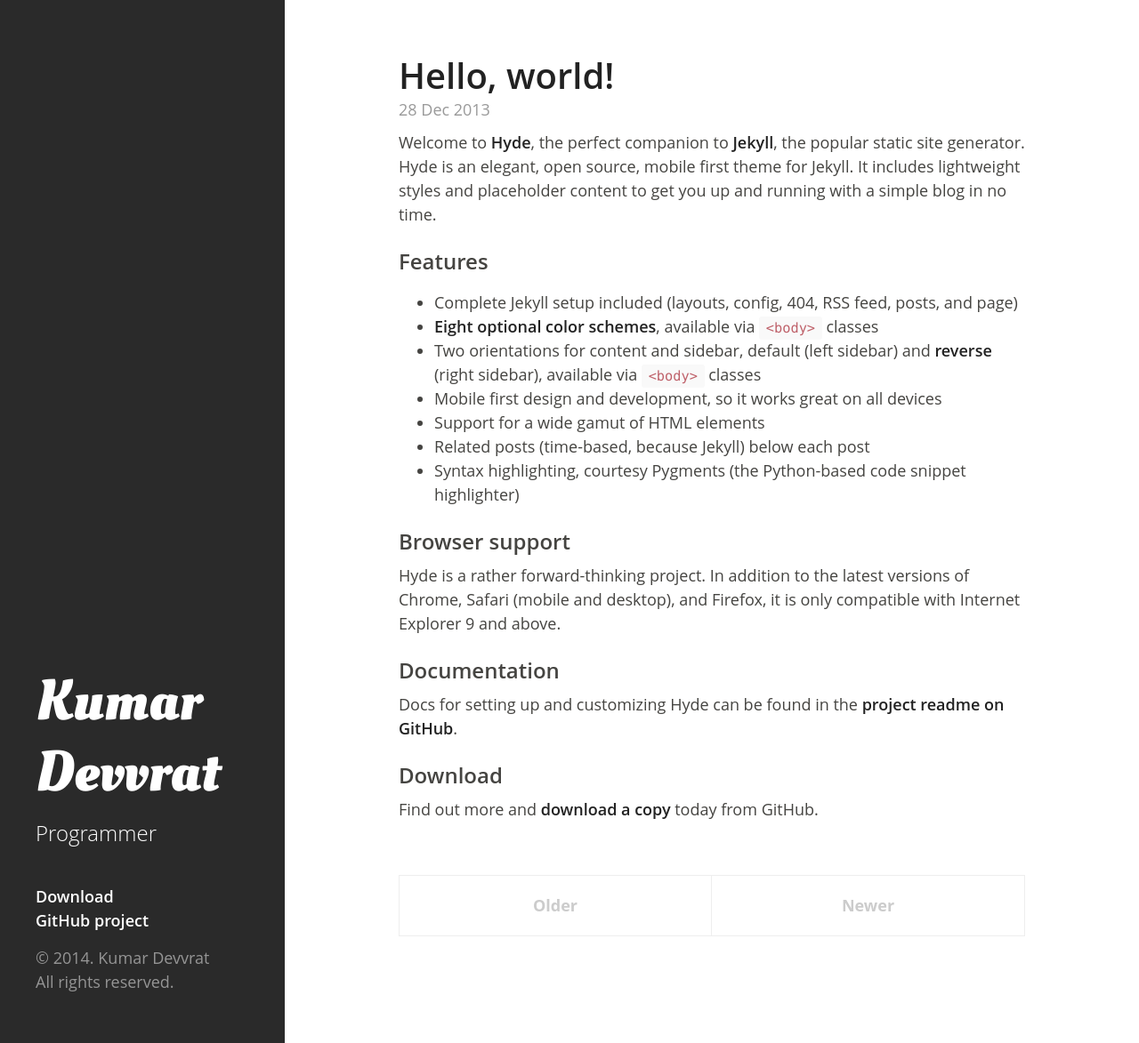
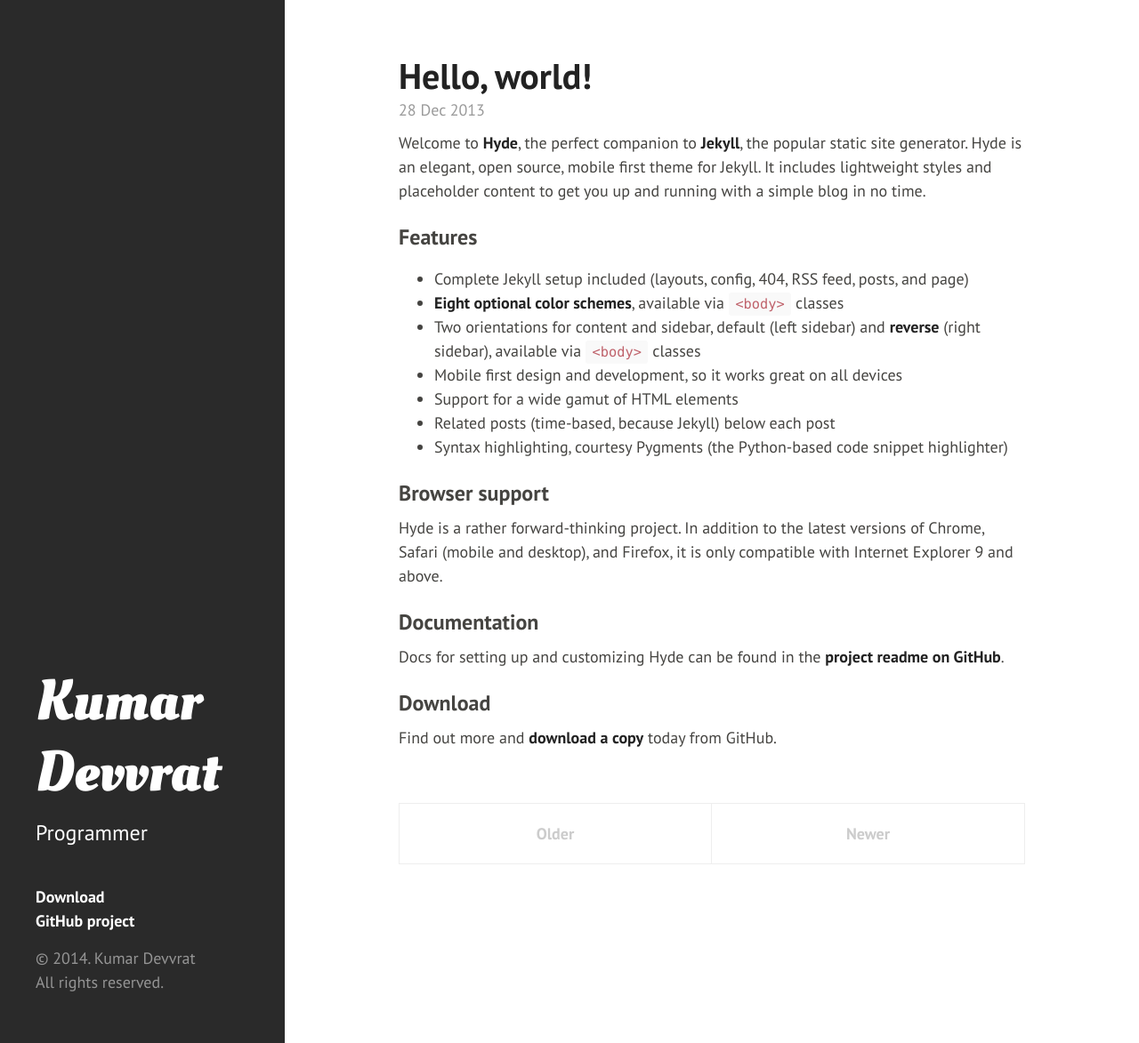
Before and after one commit to KumarDevvrat/kumardevvrat.github.io, a Jekyll site: the page built from index.html, in a window 1280 px wide and 1173 px high. Shown: the whole window at 89% size. Built offline with Jekyll 4.4.1, drawn with Linux system fonts in a browser that asks for light colours; Markdown is read by kramdown in place of the engine named in the settings; the list of posts is cut into pages by our own code.

Commit message:
Change font to PT Sans. Fixed the last commit

```diff
--- a/public/css/hyde.css
+++ b/public/css/hyde.css
@@ -54,7 +54,7 @@
 }
 
 body {
-  font-family: "Open Sans", Helvetica, Arial, sans-serif;
+  font-family: "PT Sans", Helvetica, Arial, sans-serif;
   font-size: 16px;
   line-height: 1.5;
   color: #454441;
```
Also changed, not shown: 2 other files.
